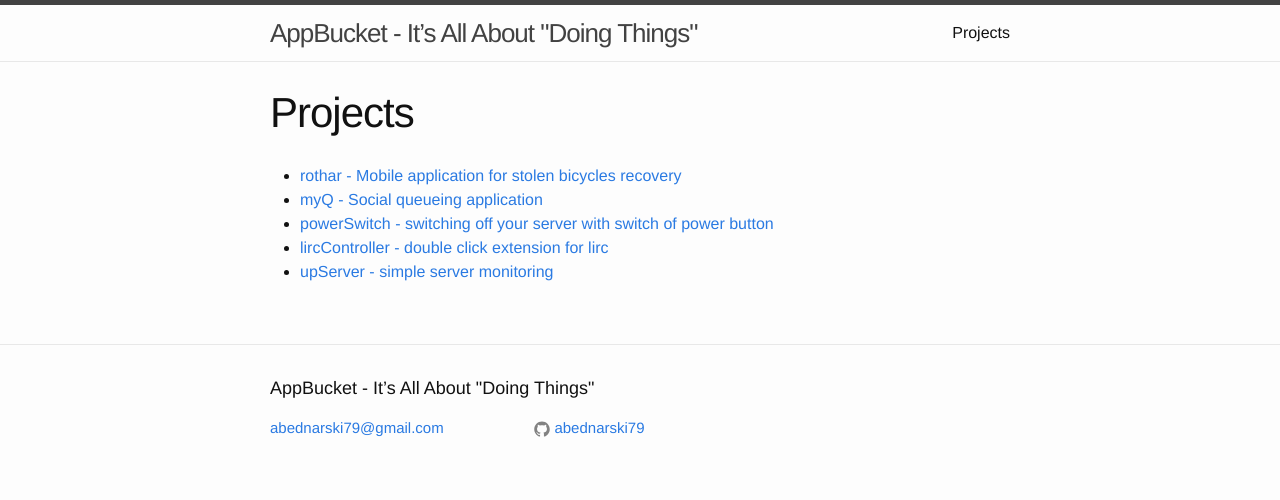
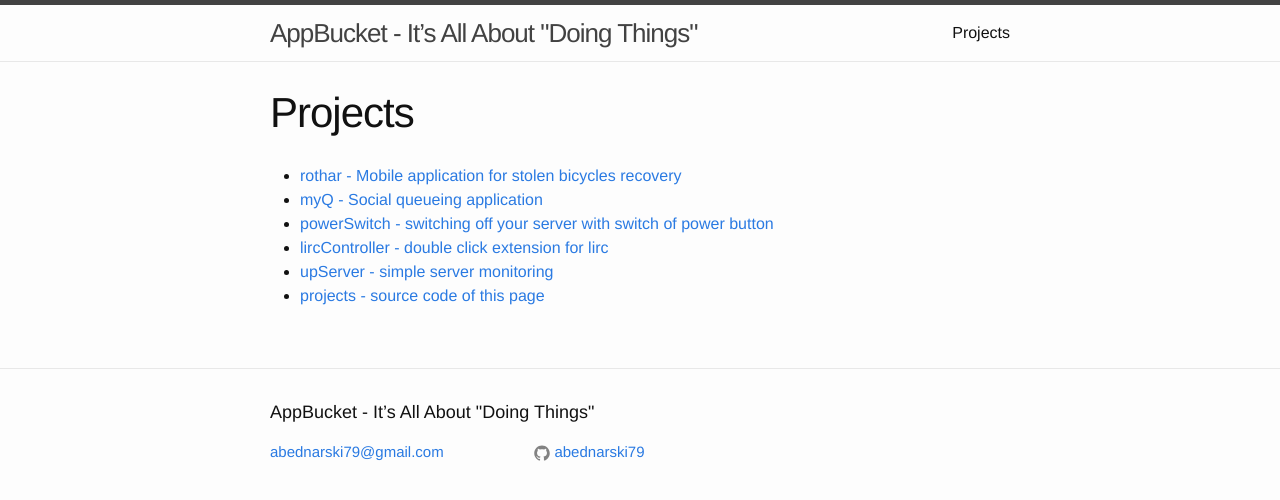
Before and after one commit to abednarski79/abednarski79.github.io, a Jekyll site: the page built from index.md, in a window 1280 px wide. Shown: the top 500 px of the page. Built offline with Jekyll 4.4.1, drawn with Linux system fonts in a browser that asks for light colours.

Commit message:
first commit

```diff
--- a/index.md
+++ b/index.md
@@ -8,3 +8,4 @@ title: Projects
 - [powerSwitch - switching off your server with switch of power button](https://github.com/abednarski79/power-switch)
 - [lircController - double click extension for lirc](https://github.com/abednarski79/lirc-controller)
 - [upServer - simple server monitoring](https://github.com/abednarski79/upserver)
+- [projects - source code of this page](https://github.com/abednarski79/abednarski79.github.io)
```
